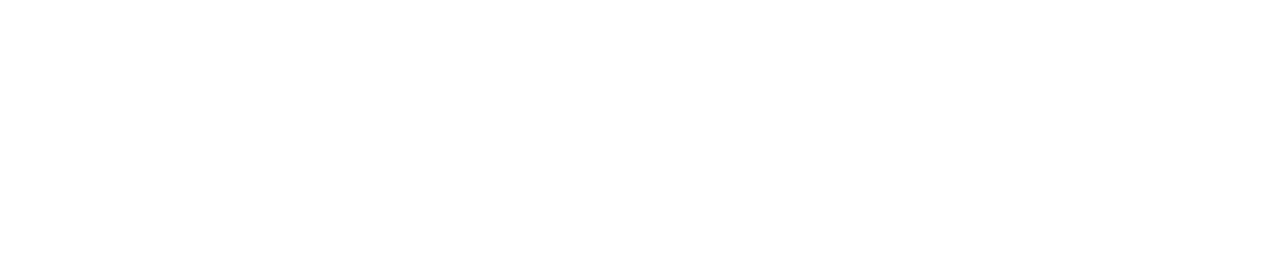
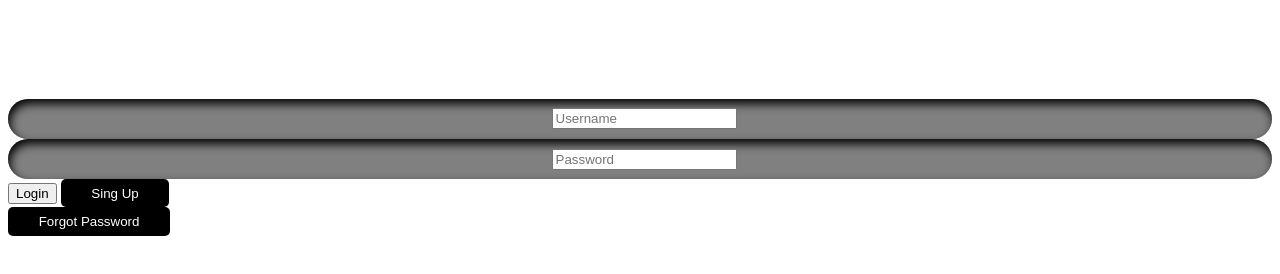
Before and after one commit to andersonrafael/Login-Page, a plain HTML site: page index.html in a window 1280 px wide. Drawn offline with Linux system fonts and the light colour scheme.

Commit message:
css - falta revisar codigo

```diff
--- a/index.html
+++ b/index.html
@@ -5,10 +5,30 @@
     <meta charset="UTF-8">
     <meta name="viewport" content="width=device-width, initial-scale=1.0">
     <title>Login Page</title>
+    <link rel="stylesheet" href="style.css">
+    <script type="module" src="main.js"></script>
 </head>
 
 <body>
+    <form class="form">
+        <p id="heading">
+            <i class="fa-solid fa-users"></i>Login
+        </p>
+        <div class="field">
+            <i class="fa-regular fa-users"></i>
+            <input autocomplete="off" id="user-name" placeholder="Username" class="input-field" type="text">
+        </div>
+        <div class="field">
+            <i class="fa-solid fa-lock"></i>
+            <input placeholder="Password" id="input-pass" class="input-field" type="password">
 
+        </div>
+        <div class="btn">
+            <button id="btn" class="button1">Login</button>
+            <button class="button2">Sing Up</button>
+        </div>
+        <button class="button3">Forgot Password</button>
+    </form>
 </body>
 
 </html>
--- a/style.css
+++ b/style.css
@@ -0,0 +1,50 @@
+.form:hover {
+    box-shadow: 6px 8px 12px white;
+    transform: scale(1.05);
+    border: 1px solid black;
+}
+
+#heading {
+    text-align: center;
+    margin: 2em;
+    color: rgb(255, 255, 255);
+    font-size: 1.2em;
+}
+
+.field {
+    display: flex;
+    align-items: center;
+    justify-content: center;
+    gap: 0.5em;
+    border-radius: 25px;
+    padding: 0.6em;
+    border: none;
+    outline: none;
+    color: white;
+    background-color: grey;
+    box-shadow: inset 2px 5px 10px rgb(5, 5, 5);
+}
+
+.button2 {
+    padding: 0.5em;
+    padding-left: 2.3em;
+    padding-right: 2.3em;
+    border-radius: 5px;
+    border: none;
+    outline: none;
+    transition: .4s ease-in-out;
+    background-color: black;
+    color: white;
+}
+
+.button3 {
+    padding: 0.5em;
+    padding-left: 2.3em;
+    padding-right: 2.3em;
+    border-radius: 5px;
+    border: none;
+    outline: none;
+    transition: .4s ease-in-out;
+    background-color: black;
+    color: white;
+}
```
